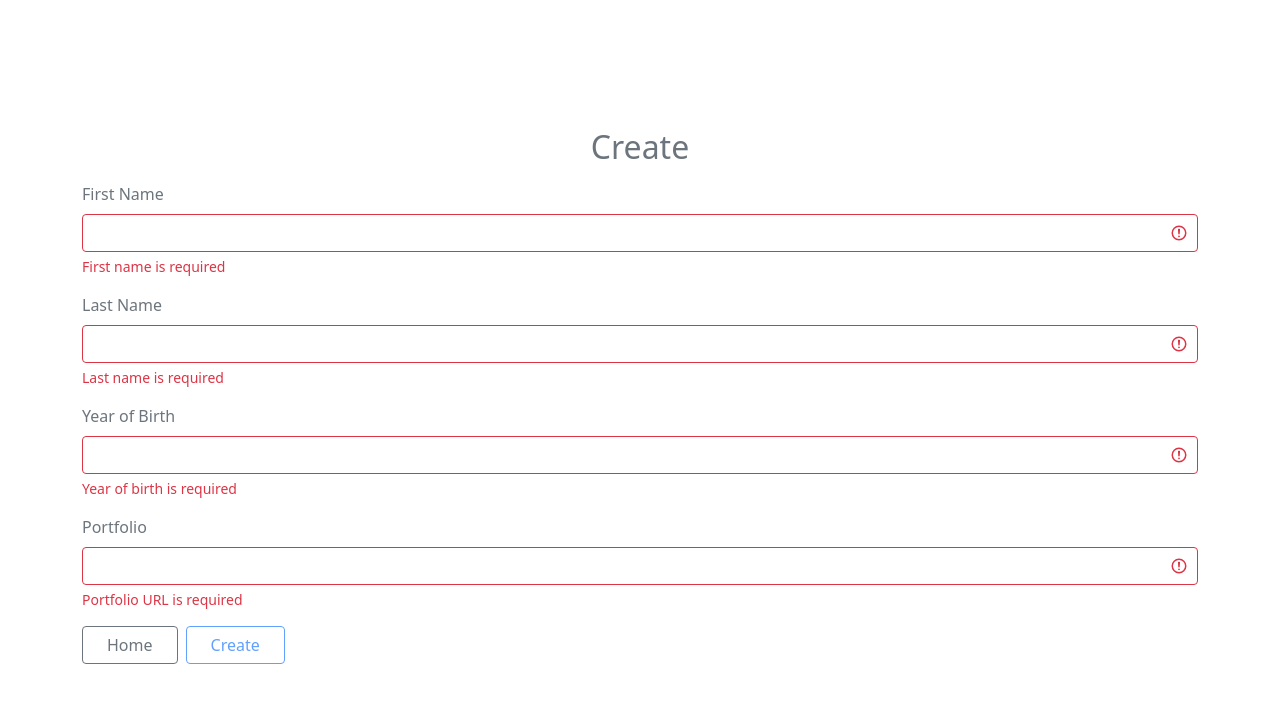
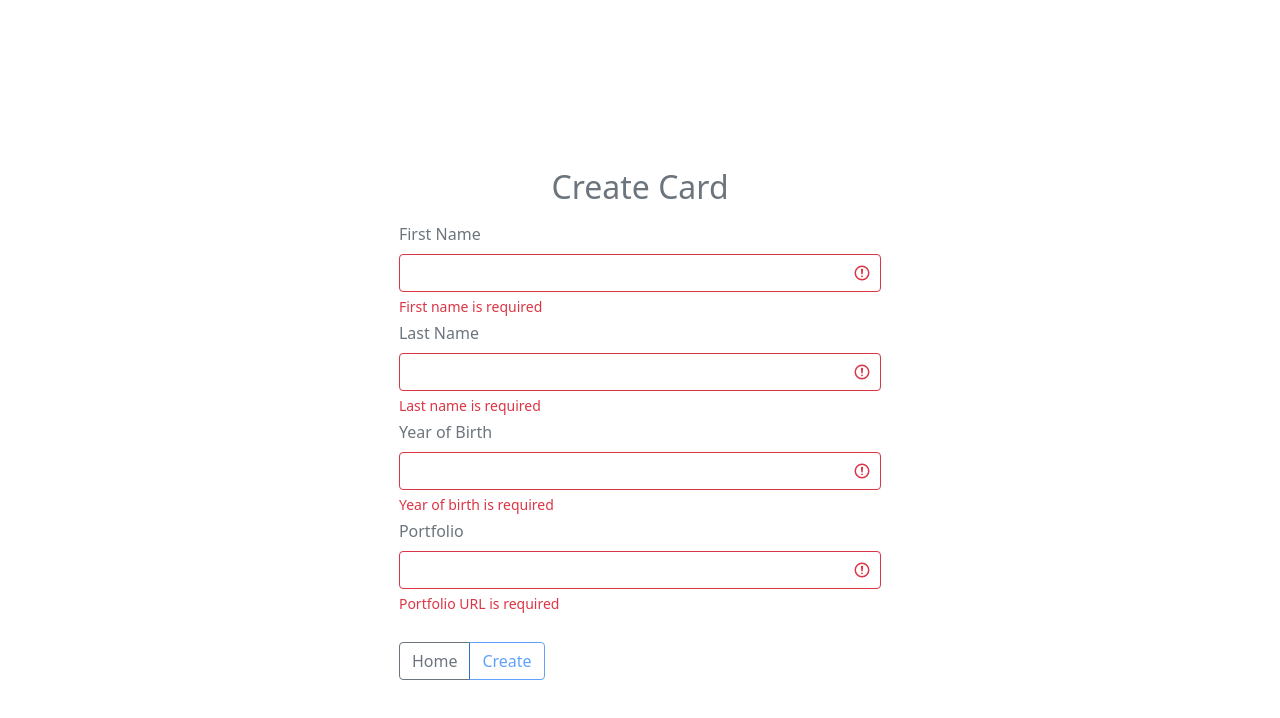
Before and after one commit to unclekoin/react-student-card, a React (Create React App) app: page /form in a window 1280 px wide. Shown: the top 718 px of the page. Built offline with nearby package versions, Linux system fonts and the light colour scheme.

Commit message:
feat: add some change to layout

```diff
--- a/src/App.js
+++ b/src/app.jsx
@@ -6,7 +6,7 @@ import Home from './pages/home';
 function App() {
 
   return (
-    <div className="app container d-flex justify-content-center align-items-center text-muted">
+    <div className="app container d-flex align-items-center justify-content-center text-muted pt-5">
       <Switch>
         <Route path="/form">
           <Form />
--- a/src/components/card.jsx
+++ b/src/components/card.jsx
@@ -7,25 +7,25 @@ const Card = () => {
   const { firstName, lastName, yearOfBirth, portfolio } = getData();
 
   return (
-    <div className="p-5 flex-fill shadow rounded">
-      <h2 className="mb-3">
-      Student Card
-      </h2>
-      <h4 className="mb-3">
+    <div className="row">
+      <div className="d-flex flex-column">
+        <h2 className="mb-2">Student Card</h2>
+        <h5 className="mb-2">
           {firstName} {lastName}
-      </h4>
+        </h5>
         <p>
           {yearOfBirth} {getAge()}
         </p>
-      <div className="mb-4">
+        <div className="mb-3">
           Portfolio:{' '}
           <a href={portfolio} target="_blank" rel="noreferrer">
             {portfolio}
           </a>
         </div>
-      <Link to="/form">
-        <button className="btn btn-outline-primary px-5">Edit</button>
+        <Link className="btn btn-outline-primary w-100" to="/form">
+          Edit
         </Link>
+      </div>
     </div>
   );
 };
--- a/src/components/modal.jsx
+++ b/src/components/modal.jsx
@@ -3,10 +3,10 @@ import { Link } from 'react-router-dom';
 
 const Modal = ({ visible, onVisible }) => {
   return (
-    <div className={`modal-window flex-fill shadow ${visible ? 'modal-open' : ''}`}>
+    <div className={`modal-window shadow ${visible ? 'modal-open' : ''}`}>
       <div className="modal-content">
-        <div className="modal-body align-items-center justify-content-center">
-          <p className="m-0 lead px-5">Data updated!</p>
+        <div className="modal-body text-center">
+          <p className="mb-0 fs-4">Data updated!</p>
         </div>
         <div className="modal-footer">
           <Link to='/'>
--- a/src/components/text-field.jsx
+++ b/src/components/text-field.jsx
@@ -11,7 +11,7 @@ const TextField = ({
   onChange,
 }) => {
   return (
-    <div className="mb-3">
+    <div className="mb-1">
       <label htmlFor={name} className="form-label">
         {label}
       </label>
--- a/src/index.css
+++ b/src/index.css
@@ -3,7 +3,7 @@
 }
 
 .modal-window {
-  width: 50%;
+  width: 40%;
   position: absolute;
   top: -10%;
   opacity: 0;
@@ -13,6 +13,12 @@
 @media (max-width: 768px) {
   .modal-window {
     width: 80%;
+  }
+}
+
+@media (max-width: 576px) {
+  .modal-window {
+    width: 90%;
   }
 }
 
--- a/src/pages/form.jsx
+++ b/src/pages/form.jsx
@@ -74,8 +74,8 @@ const Form = () => {
       <ModalOverlay visible={modalVisible} />
       <Modal visible={modalVisible} onVisible={handleModal} />
 
-      <div className="flex-fill">
-        <h2 className="mb-3 text-center">{getData() ? 'Edit' : 'Create'}</h2>
+      <div className="row">
+        <h2 className="mb-3 text-center">{getData() ? 'Edit' : 'Create'} Card</h2>
         <form onSubmit={handleSubmit} noValidate>
           <TextField
             label="First Name"
@@ -108,15 +108,13 @@ const Form = () => {
             error={errors.portfolio}
             onChange={handleChange}
           />
-          <div>
-            <Link to="/">
-              <button className="btn btn-outline-secondary flex-grow-0 px-4 me-2 mb-2">
+          <div className="btn-group mt-4">
+            <Link className="btn btn-outline-secondary" to="/">
                 Home
-              </button>
             </Link>
             <button
               onClick={handleModal}
-              className="btn btn-outline-primary px-4 mb-2"
+              className="btn btn-outline-primary"
               disabled={!isValid}
             >
               Create
--- a/src/pages/home.jsx
+++ b/src/pages/home.jsx
@@ -7,12 +7,14 @@ const Home = () => {
   return (
     <>
       {!getData() ? (
-        <div className="text-center p-5 shadow bg-body rounded">
-          <h1>Student Card</h1>
-          <p className="fs-5">No data available</p>
-          <Link to="/form">
-            <button className="btn btn-outline-primary w-100">Add</button>
-          </Link>
+        <div className="row">
+          <div className="text-center p-5">
+            <h1>Student Card</h1>
+            <p className="fs-5">No data available</p>
+            <Link className="btn btn-outline-primary px-5" to="/form">
+              Add
+            </Link>
+          </div>
         </div>
       ) : (
         <Card />
```
Lines whose indentation alone changed are shown as unchanged.
